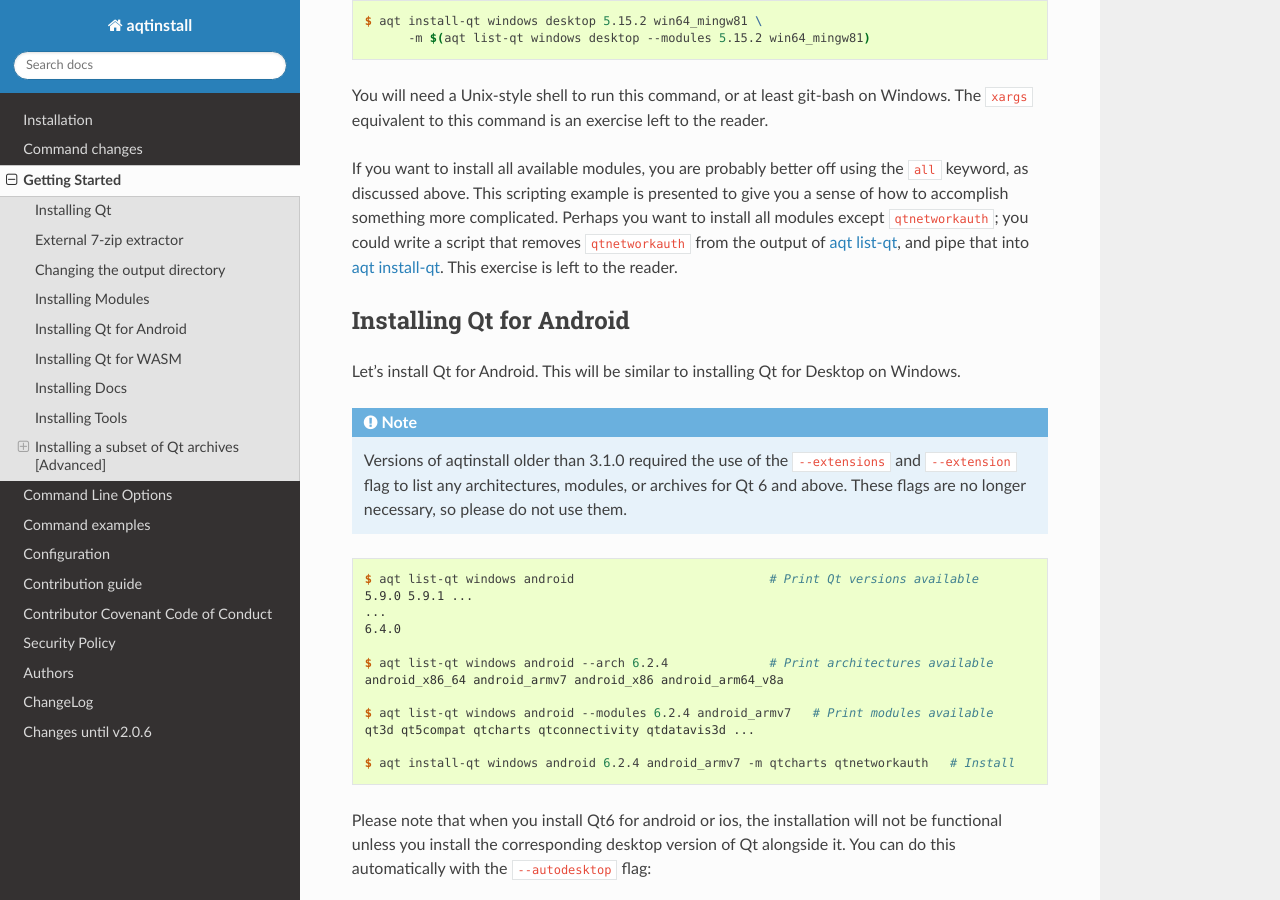
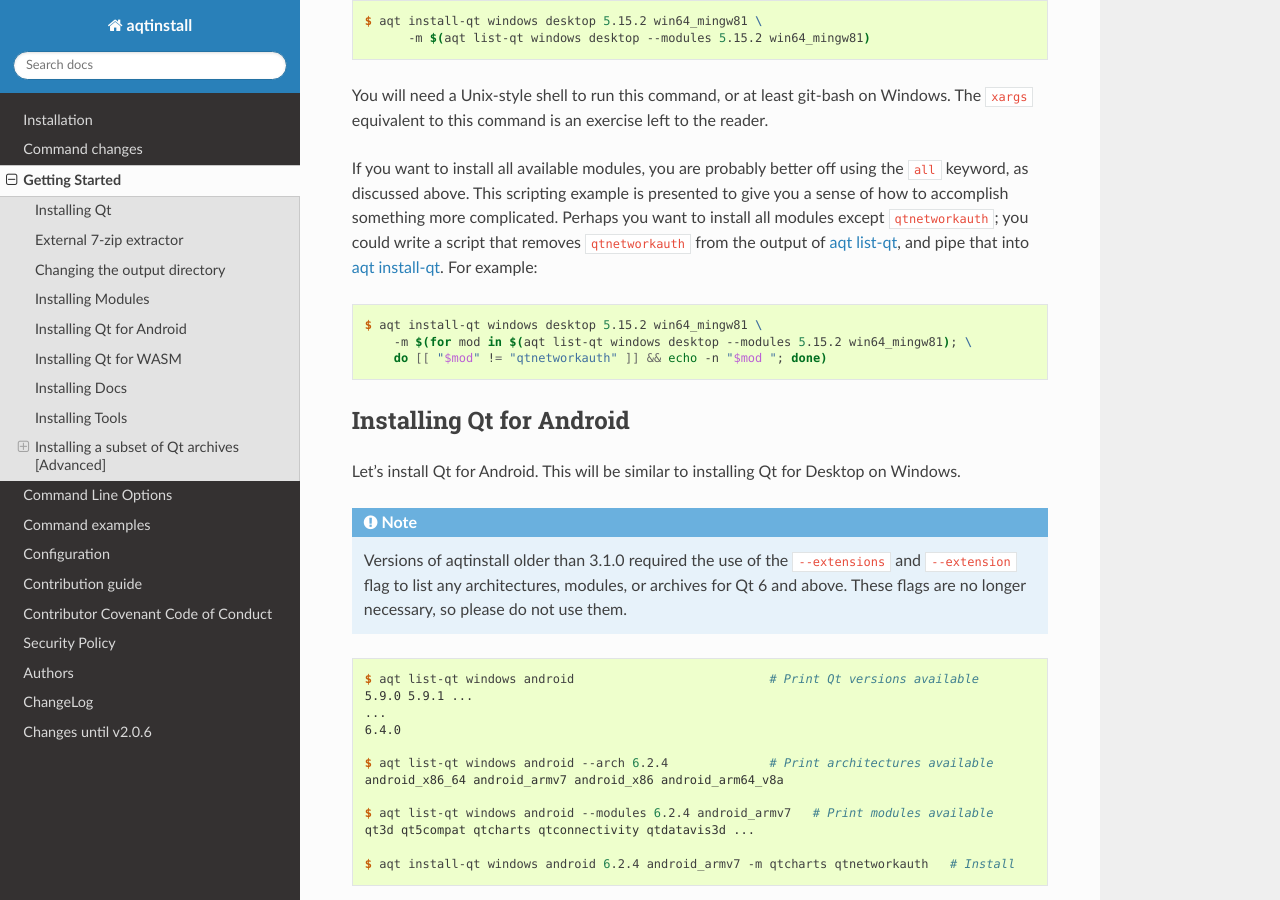
Before and after one commit to miurahr/aqtinstall, a Sphinx documentation site: the page built from docs/getting_started.rst, in a window 1280 px wide and 900 px high, scrolled down 4171 px. Built offline with Sphinx 7.4.7 and the Read the Docs theme 2.0.0, drawn with Linux system fonts in a browser that asks for light colours; the version number could not be read and is left out.

Commit message:
Add code to remove qtnetworkauth from a list
Substitute `This exercise is left to the reader` with a particular command. Another possibility was:
$ aqt install-qt windows desktop 5.15.2 win64_mingw81 \
    -m $(aqt list-qt windows desktop --modules 5.15.2 win64_mingw81 | awk '{for (i=1; i<=NF; i++) if ($i != "qtnetworkauth") printf("%s ", $i)}')

```diff
--- a/docs/getting_started.rst
+++ b/docs/getting_started.rst
@@ -238,7 +238,13 @@
 Perhaps you want to install all modules except ``qtnetworkauth``; you could write a script
 that removes ``qtnetworkauth`` from the output of :ref:`aqt list-qt <list-qt command>`,
 and pipe that into :ref:`aqt install-qt <qt installation command>`.
-This exercise is left to the reader.
+For example:
+
+.. code-block:: console
+
+    $ aqt install-qt windows desktop 5.15.2 win64_mingw81 \
+        -m $(for mod in $(aqt list-qt windows desktop --modules 5.15.2 win64_mingw81); \
+        do [[ "$mod" != "qtnetworkauth" ]] && echo -n "$mod "; done)
 
 
 Installing Qt for Android
```
